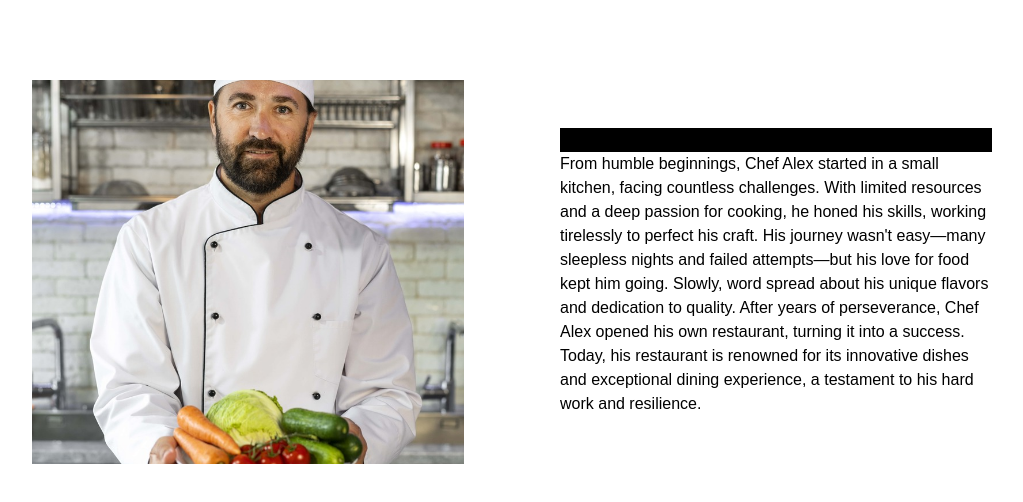
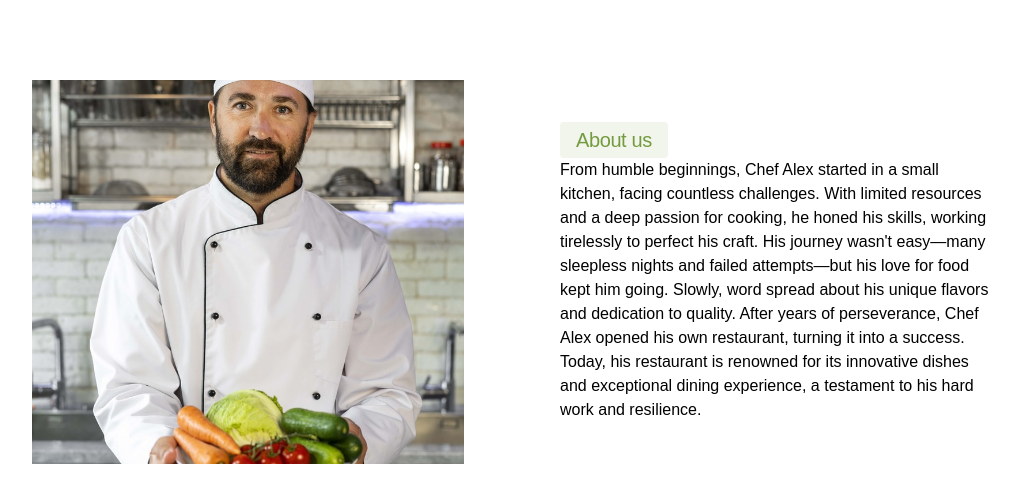
Before and after one commit to dmsumon2020/fresh-harvest, a Next.js app: page / in a window 1280 px wide. Shown: the top 502 px of the page, without its empty margins (128-1151 px from the left). Built offline with nearby package versions, Linux system fonts and the light colour scheme.

Commit message:
css fix for subheading

```diff
--- a/src/components/HomePage/About.jsx
+++ b/src/components/HomePage/About.jsx
@@ -14,7 +14,7 @@ export default function About() {
           />
         </div>
         <div className="my-story flex-1">
-          <div className="flex flex-col justify-center h-full">
+          <div className="flex flex-col justify-center items-start h-full">
             <Subheading title="About us" />
             <p className="">
               From humble beginnings, Chef Alex started in a small kitchen,
--- a/src/components/Subheading/Subheading.jsx
+++ b/src/components/Subheading/Subheading.jsx
@@ -1,3 +1,10 @@
 export default function Subheading({ title }) {
-  return <h3 className="bg-black">{title}</h3>;
+  return (
+    <h3
+      className="bg-[#f1f5ec] text-[#749B3F] inline-block px-4 py-1 rounded text-xl font-medium"
+      style={{ letterSpacing: "-0.02em" }}
+    >
+      {title}
+    </h3>
+  );
 }
```
